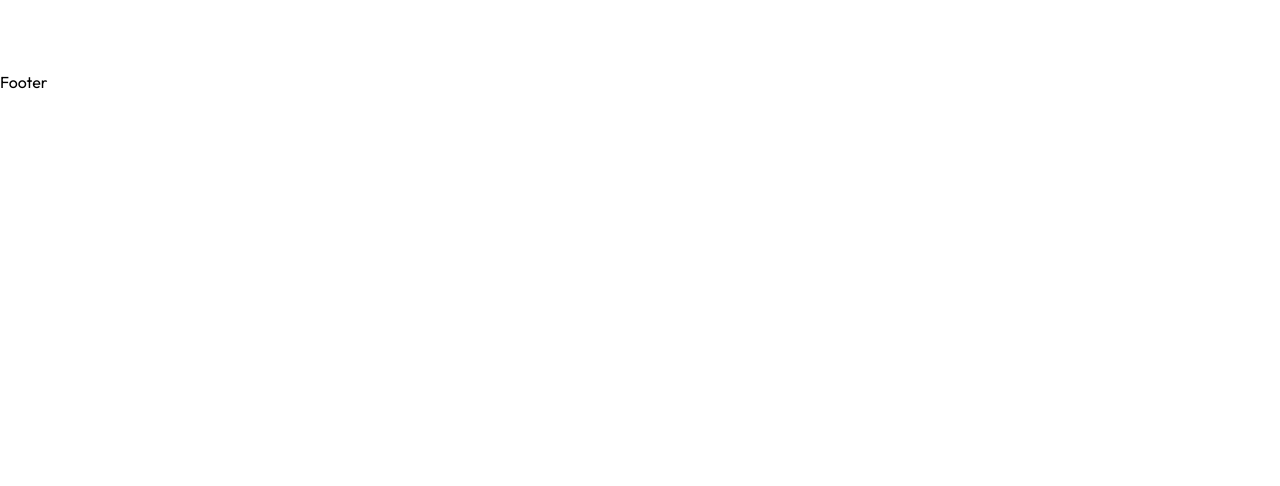
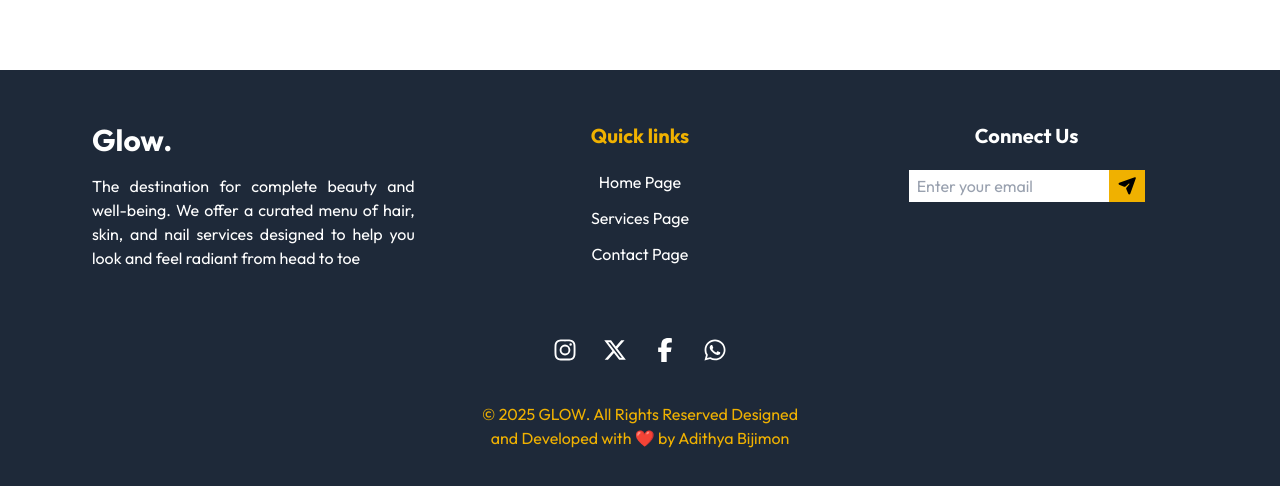
Before and after one commit to AdithyaBijmon/Glow-Frontend, a React (Vite) app: page / in a window 1280 px wide. Shown: the part 1802-2288 px from the top of the page. Before the commit the page ends 1896 px from the top, so only its background shows below. Built offline with nearby package versions, Linux system fonts and the light colour scheme; a web font is replaced by a local one.

Commit message:
Footer completed

```diff
--- a/src/components/Footer.jsx
+++ b/src/components/Footer.jsx
@@ -1,8 +1,58 @@
+import { faFacebook, faFacebookF, faInstagram, faTelegram, faWhatsapp, faXTwitter } from '@fortawesome/free-brands-svg-icons'
+import { faPaperPlane } from '@fortawesome/free-solid-svg-icons'
+import { FontAwesomeIcon } from '@fortawesome/react-fontawesome'
 import React from 'react'
 
 const Footer = () => {
   return (
-    <div>Footer</div>
+    <div className='bg-gray-800 w-full md:px-20 px-5 py-10'>
+
+      <div className="md:grid grid-cols-3 gap-10">
+        <div className='text-white p-3'>
+
+          {/* Salon description */}
+          <h1 className='font-bold text-3xl'>Glow.</h1>
+          <p className='my-4 text-justify'>The  destination for complete beauty and well-being. We offer a curated menu of hair, skin, and nail services designed to help you look and feel radiant from head to toe</p>
+        </div>
+
+        {/* Quick links */}
+        <div className='p-3 md:text-center'>
+          <h1 className='font-bold text-xl text-yellow-500 mb-5'>Quick links</h1>
+          <ul className='text-white'>
+            <li>Home Page</li>
+            <li className='my-3'>Services Page</li>
+            <li>Contact Page</li>
+          </ul>
+        </div>
+
+        {/* Connect us */}
+        <div className='p-3 md:text-center text-white'>
+          <h1 className='font-bold text-xl  mb-5'>Connect Us</h1>
+          <div className='flex md:justify-center'>
+            <input type="text" className='bg-white py-1 w-50 placeholder-gray-400 px-2 ' placeholder='Enter your email' />
+            <button className='bg-yellow-500 px-2 py-1 text-black'><FontAwesomeIcon icon={faPaperPlane} /></button>
+          </div>
+        </div>
+      </div>
+
+
+      <div className='flex md:justify-center justify-around text-white text-2xl my-10'>
+
+        <FontAwesomeIcon icon={faInstagram}/>
+        <FontAwesomeIcon className='mx-5' icon={faXTwitter}/>
+        <FontAwesomeIcon icon={faFacebookF}/>
+        <FontAwesomeIcon className='ms-5' icon={faWhatsapp}/>
+
+      </div>
+
+      <div className='text-center text-yellow-500 my-10'>
+        <p>© 2025  GLOW. All Rights Reserved  Designed <br /> and  Developed with  ❤️  by  Adithya  Bijimon  </p>
+      </div>
+
+
+
+
+    </div>
   )
 }
 
```
